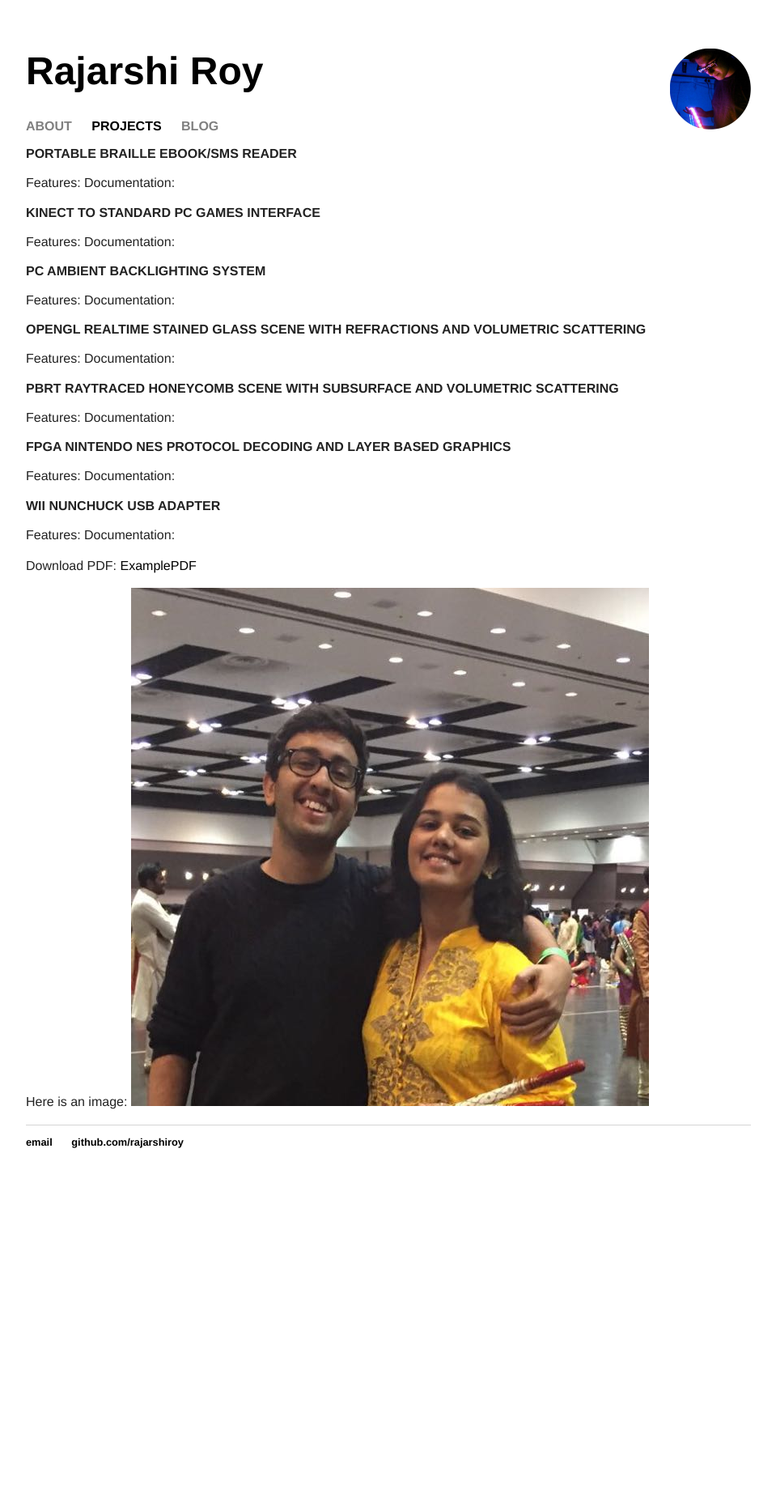
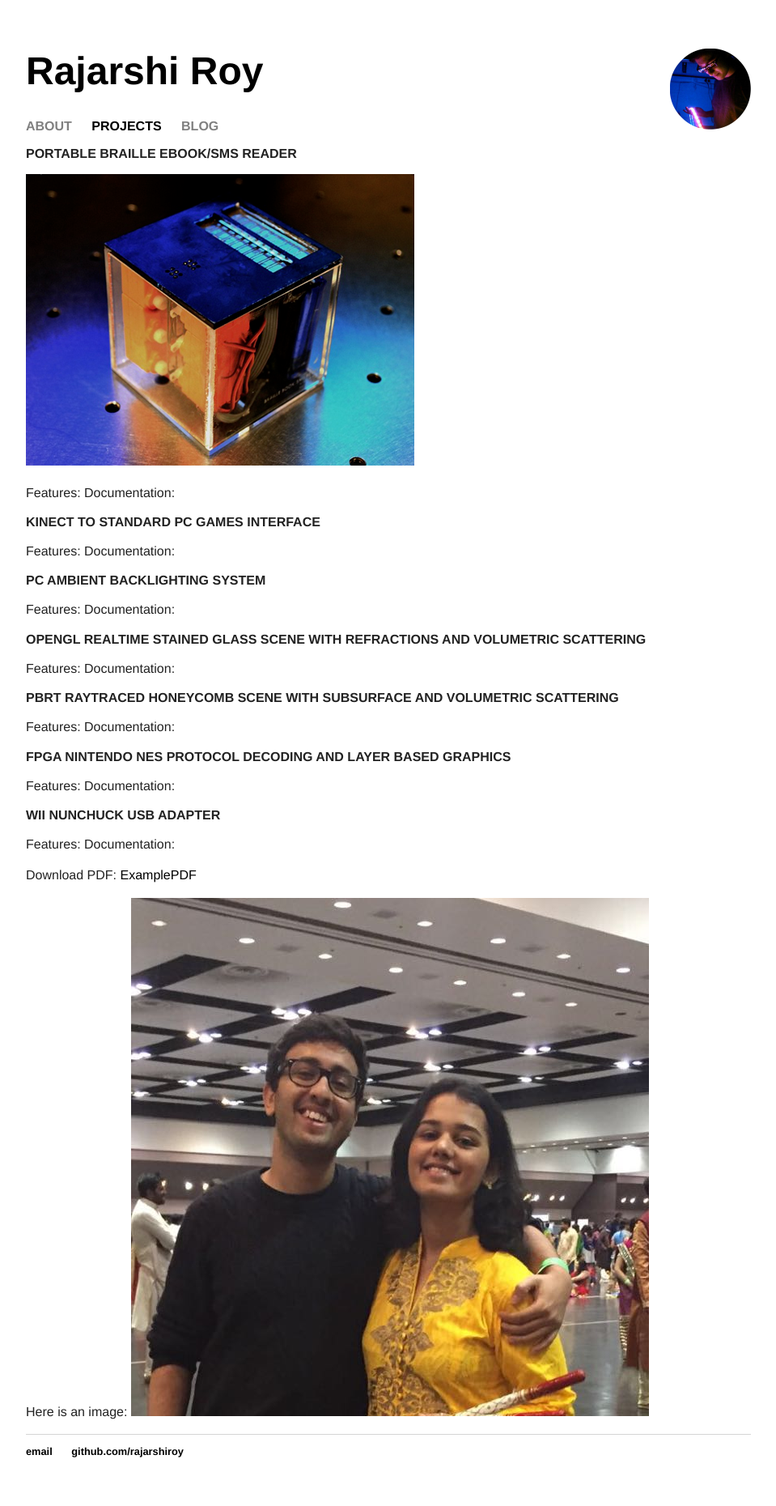
Before and after one commit to rajarshiroy/rajarshiroy.github.io, a Jekyll site: the page built from projects/index.html, in a window 1280 px wide. Shown: the whole page at 81% size, without its empty margins (160-1119 px from the left). Built offline with Jekyll 4.4.1, drawn with Linux system fonts in a browser that asks for light colours; before the commit the page ends 1478 px from its top, so only the background shows below that.

Commit message:
Update index.html

```diff
--- a/projects/index.html
+++ b/projects/index.html
@@ -3,6 +3,7 @@ layout: projects
 title: Projects
 ---
 ### PORTABLE BRAILLE EBOOK/SMS READER ###
+<img src="/projects/content/braille.png" width="480" height="360">
 
 Features:
 Documentation:
```
